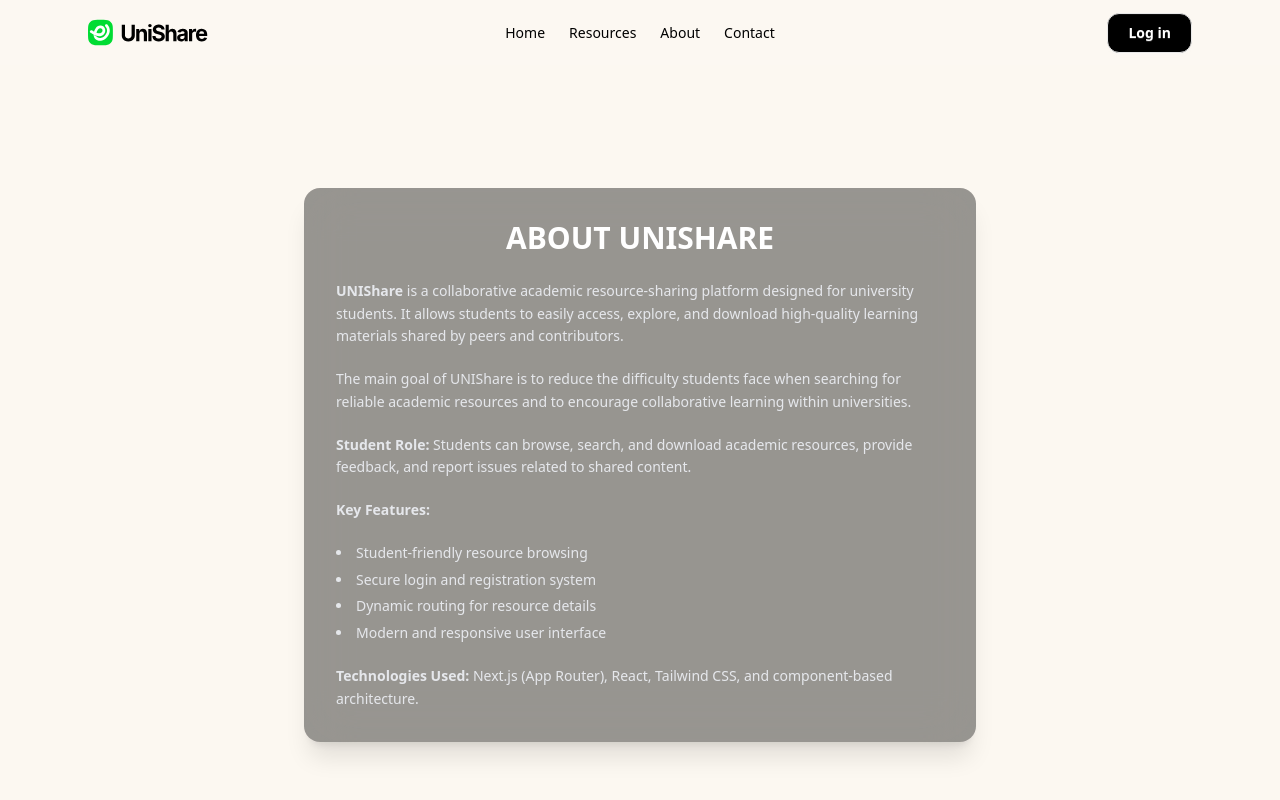
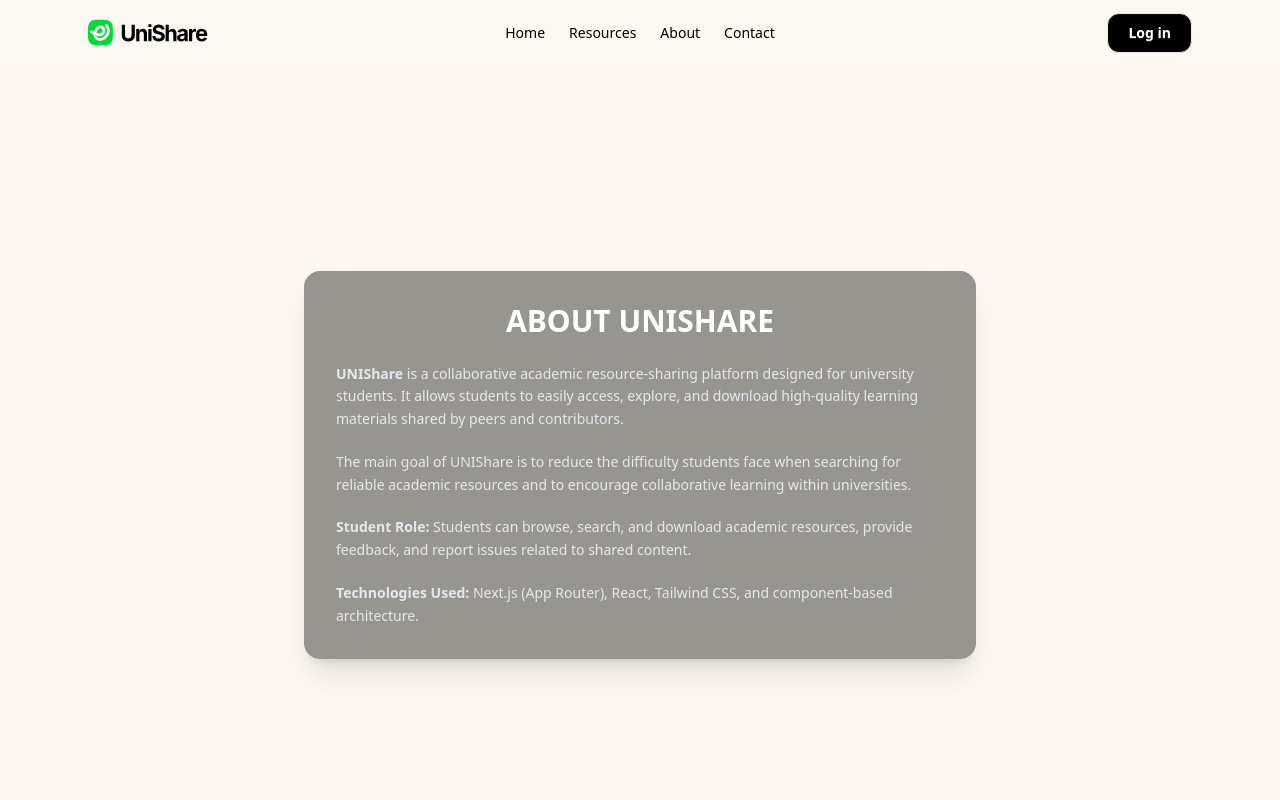
Before and after one commit to tasmim-tahsin/unishare-frontend, a Next.js app: page /about in a window 1280 px wide. Shown: the top 800 px of the page. Built offline with nearby package versions, Linux system fonts and the light colour scheme.

Commit message:
resource Props

```diff
--- a/src/app/about/page.tsx
+++ b/src/app/about/page.tsx
@@ -1,7 +1,10 @@
 "use client";
+
+import KeyFeatures from "@/components/features";
 
 export default function AboutPage() {
     return (
+        <>
             <div className="min-h-screen bg-[#FCF8F1] flex items-center justify-center px-4 z-0">
 
                 <div className="w-full max-w-2xl rounded-2xl bg-black/40 backdrop-blur-xl shadow-xl p-8 text-white">
@@ -31,16 +34,6 @@ export default function AboutPage() {
                             related to shared content.
                         </p>
 
-                    <p>
-                        <strong>Key Features:</strong>
-                    </p>
-
-                    <ul className="list-disc list-inside space-y-1">
-                        <li>Student-friendly resource browsing</li>
-                        <li>Secure login and registration system</li>
-                        <li>Dynamic routing for resource details</li>
-                        <li>Modern and responsive user interface</li>
-                    </ul>
 
                         <p>
                             <strong>Technologies Used:</strong> Next.js (App Router), React,
@@ -49,6 +42,11 @@ export default function AboutPage() {
 
                     </div>
                 </div>
+
             </div>
+            <KeyFeatures />
+        </>
+
+
     );
 }
```
Also changed, not shown: src/components/reprops.tsx (added). Lines whose indentation alone changed are shown as unchanged.
